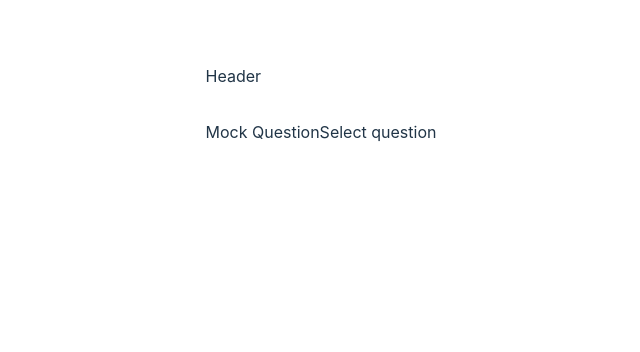
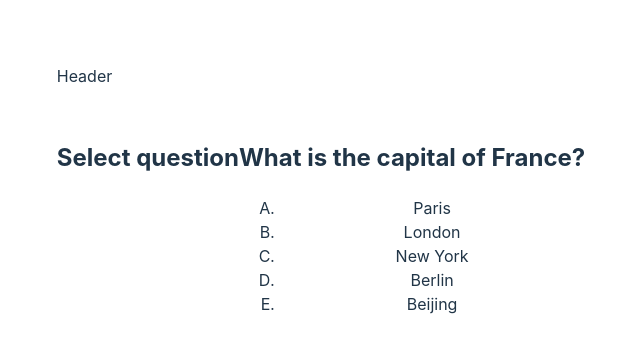
Before and after one commit to BigFatDuck1/final_mb_simple_mcq, a React (Vite) app: page / in a window 1280 px wide. Shown: the top 352 px of the page, without its empty margins (319-959 px from the left). Built offline with nearby package versions, Linux system fonts and the light colour scheme.

Commit message:
Added QuestionPanel and SelectPanel, QuestionPanel takes props { question, explanation }

```diff
--- a/src/App.jsx
+++ b/src/App.jsx
@@ -1,7 +1,8 @@
 import { useState } from 'react'
-import reactLogo from './assets/react.svg'
-import viteLogo from '/vite.svg'
 import './App.css'
+
+import QuestionPanel from './QuestionPanel'
+import SelectPanel from './SelectPanel'
 
 function App() {
   const [count, setCount] = useState(0)
@@ -12,12 +13,15 @@ function App() {
         Header
       </div>
       <div className="main_container">
-        <div className="question_panel">
-          Mock Question
-        </div>
-        <div className="select_panel">
-          Select question
-        </div>
+      <SelectPanel className="select_panel" />
+      <QuestionPanel
+        question="What is the capital of France?"
+        a="Paris"
+        b="London"
+        c="New York"
+        d="Berlin"
+        e="Beijing"
+        className="question_panel" />
       </div>
     </div>
   )
--- /dev/null
+++ b/src/QuestionPanel.jsx
@@ -0,0 +1,25 @@
+import react from 'react';
+import { useState } from 'react';
+
+function QuestionPanel({ question, a,b,c,d,e, correct, explanation }) {
+
+    const [showAnswer, setShowAnswer] = useState(false);
+
+    if (showAnswer == false) {
+        return (
+            <div>
+                <h2>{question}</h2>
+                <ol type="A">
+                    <li>{a}</li>
+                    <li>{b}</li>
+                    <li>{c}</li>
+                    <li>{d}</li>
+                    <li>{e}</li>
+                </ol>
+            </div>
+        )
+    }
+
+}
+
+export default QuestionPanel;
--- /dev/null
+++ b/src/SelectPanel.jsx
@@ -0,0 +1,11 @@
+import React from "react";
+
+function SelectPanel() {
+    return (
+        <div>
+            <h2>Select question</h2>
+        </div>
+    )
+}
+
+export default SelectPanel;
```
